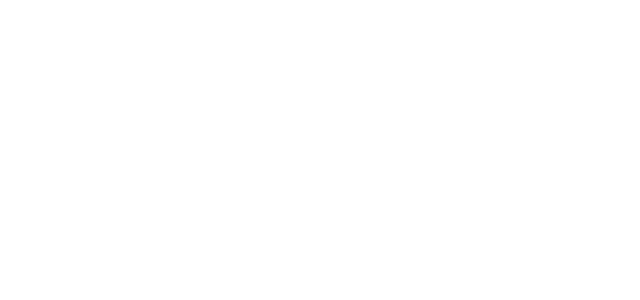
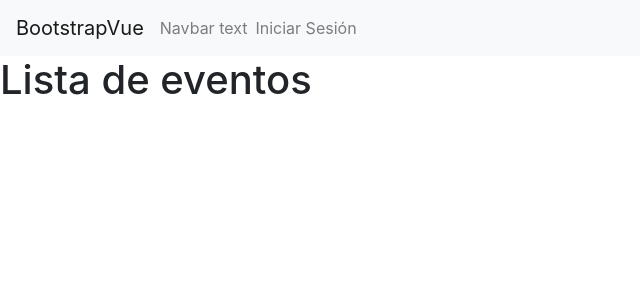
Before and after one commit to AlexxJoel/MUSEPA-FRONT-WEB, a Vue app: page /musepa/admin/events/list in a window 1280 px wide. Shown: the top 300 px of the page, without its empty margins (0-640 px from the left). Built offline with nearby package versions, Linux system fonts and the light colour scheme.

Commit message:
Router admin

```diff
--- /dev/null
+++ b/src/modules/admin/components/Navbar.vue
@@ -0,0 +1,27 @@
+<template>
+  <div>
+  <b-navbar toggleable="sm" type="light" variant="light">
+    <b-navbar-toggle target="nav-text-collapse"></b-navbar-toggle>
+
+    <b-navbar-brand>BootstrapVue</b-navbar-brand>
+
+    <b-collapse id="nav-text-collapse" is-nav>
+      <b-navbar-nav>
+        <b-nav-text>Navbar text</b-nav-text>
+        <b-nav-item
+            :to="{ name: 'login' }"
+            class="mr-4 custom-link custom-nav-font"
+            >Iniciar Sesión</b-nav-item
+          >
+      </b-navbar-nav>
+    </b-collapse>
+  </b-navbar>
+</div>
+</template>
+
+<script>
+export default {
+    name: "Navbar",
+
+}
+</script>
--- /dev/null
+++ b/src/modules/admin/views/TemplateView.vue
@@ -0,0 +1,17 @@
+<template>
+    <div>
+      <navbar/>
+      <router-view></router-view>
+    </div>
+  </template>
+  <script>
+  import Vue, { defineAsyncComponent } from "vue";
+  export default Vue.extend({
+    name: "TemplateView",
+    components: {
+      Navbar: defineAsyncComponent(() =>
+        import("../components/Navbar.vue")
+      ),
+    },
+  });
+  </script>
--- /dev/null
+++ b/src/modules/admin/views/events/EventsView.vue
@@ -0,0 +1,14 @@
+<template>
+    <div>
+      <router-view></router-view>
+    </div>
+  </template>
+  <script>
+  import Vue, { defineAsyncComponent } from "vue";
+  export default Vue.extend({
+    name: "EventsView",
+    components: {
+
+    },
+  });
+  </script>
--- /dev/null
+++ b/src/modules/admin/views/events/ListEvenstView.vue
@@ -0,0 +1,14 @@
+<template>
+  <div>
+    <h1>Lista de eventos</h1>
+  </div>
+</template>
+<script>
+import Vue, { defineAsyncComponent } from "vue";
+export default Vue.extend({
+  name: "PublicView",
+  components: {
+
+  },
+});
+</script>
--- /dev/null
+++ b/src/router/admin-router.js
@@ -0,0 +1,31 @@
+export default [
+  {
+    path: "/musepa/admin",
+    component: () => import("../modules/admin/views/TemplateView.vue"),
+    redirect: { name: "events" },
+    name: "admin",
+    children: [
+      {
+        path: "events",
+        name: "events",
+        component: () => import("../modules/admin/views/events/EventsView.vue"),
+        redirect: { name: "events-list" },
+        meta: {
+          title: "Inicio",
+          requireAuth: false,
+        },
+        children: [
+          {
+            path: "list",
+            name: "events-list",
+            component: () => import("../modules/admin/views/events/ListEvenstView.vue"),
+            meta: {
+              title: "Eventos",
+              requireAuth: false,
+            },
+          },
+        ],
+      },
+    ]
+  }
+]
--- a/src/router/index.js
+++ b/src/router/index.js
@@ -1,6 +1,7 @@
 import Vue from 'vue'
 import VueRouter from 'vue-router'
 import publicRoute from "./public-router";
+import adminRouter from './admin-router';
 
 Vue.use(VueRouter)
 
@@ -10,7 +11,7 @@
   routes: [
     {
       path: "/",
-      redirect: "/musepa",
+      redirect: { name: "events" },
     },
     {
       path: "/",
@@ -27,6 +28,7 @@
           },
         },
         ...publicRoute,
+        ...adminRouter,
       ]
     }
   ]
```
